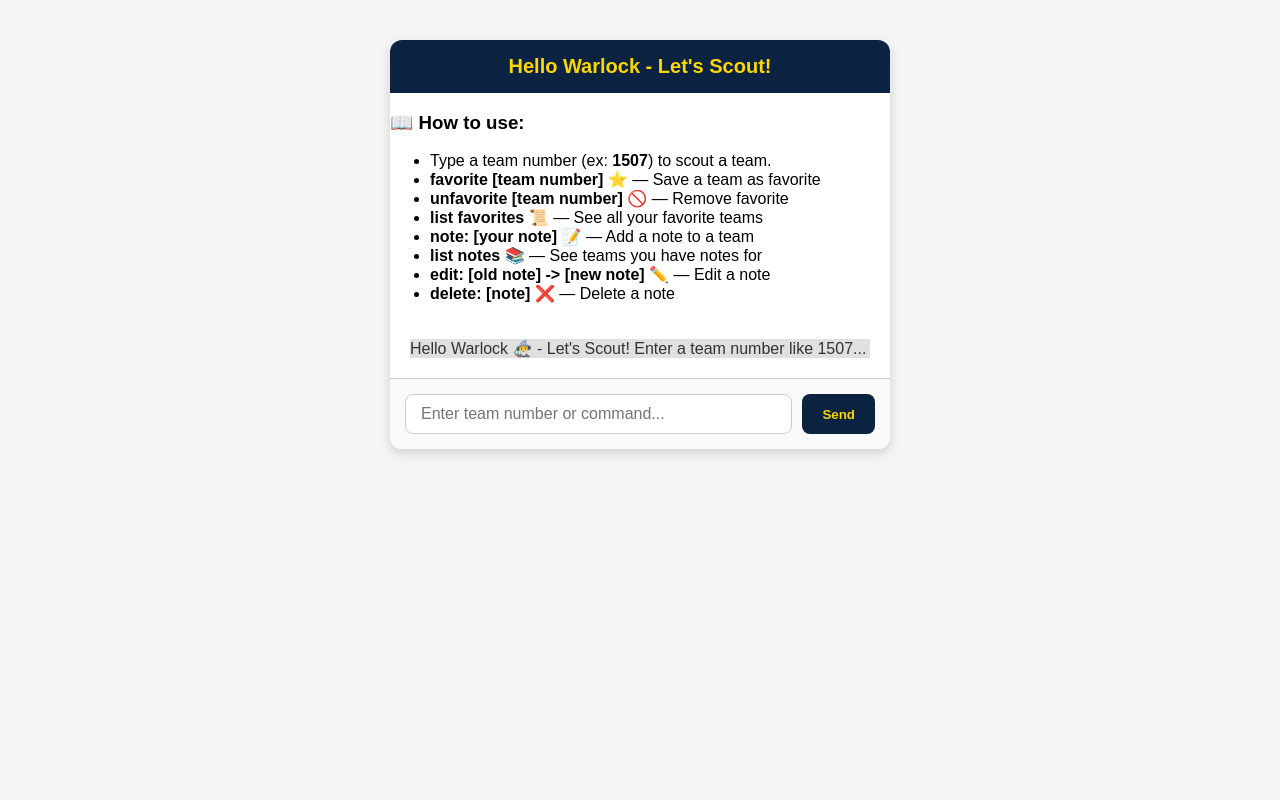
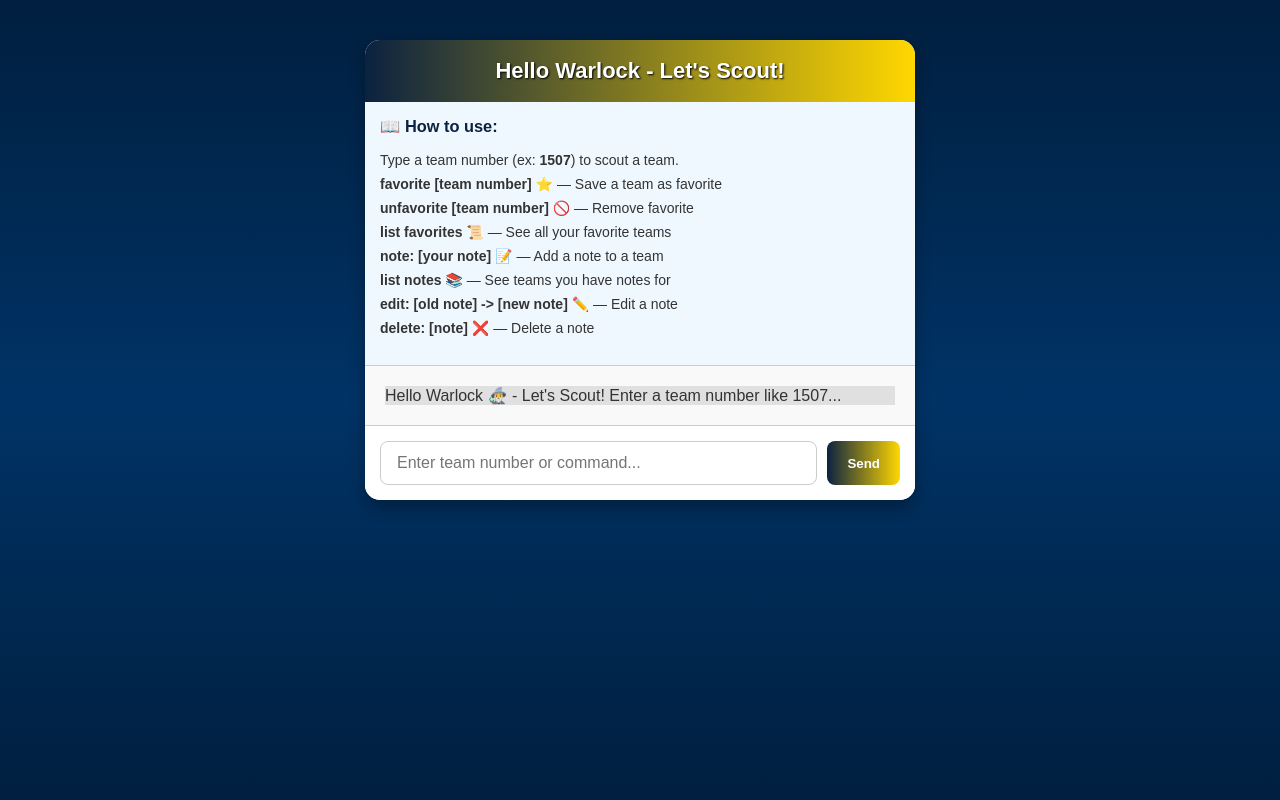
Before and after one commit to cschaus1507/warlocks-scout-bot-2025, a Flask app: page / in a window 1280 px wide. Run offline with Flask 3, Linux system fonts and the light colour scheme.

Commit message:
Update index.html

```diff
--- a/templates/index.html
+++ b/templates/index.html
@@ -8,40 +8,65 @@
     body {
       margin: 0;
       padding: 0;
-      background-color: #f5f5f5;
-      font-family: 'Arial', sans-serif;
+      background: linear-gradient(to bottom, #001f3f, #003366, #001f3f);
+      font-family: 'Poppins', sans-serif;
       display: flex;
       flex-direction: column;
       align-items: center;
       min-height: 100vh;
+      color: #333;
     }
 
     .chat-container {
       margin-top: 40px;
       width: 100%;
-      max-width: 500px;
+      max-width: 550px;
       background-color: white;
-      box-shadow: 0 4px 12px rgba(0, 0, 0, 0.15);
-      border-radius: 12px;
+      box-shadow: 0 8px 16px rgba(0, 0, 0, 0.3);
+      border-radius: 15px;
       display: flex;
       flex-direction: column;
       overflow: hidden;
+      animation: fadeIn 1s ease;
     }
 
     .chat-header {
-      background-color: #0b2240; /* Navy blue for Warlocks */
-      color: #FFD700; /* Gold for Warlocks */
-      padding: 15px;
-      font-size: 20px;
+      background: linear-gradient(90deg, #0b2240, #FFD700);
+      color: white;
+      padding: 18px;
+      font-size: 22px;
       font-weight: bold;
       text-align: center;
+      text-shadow: 1px 1px 2px #000;
+    }
+
+    .chat-instructions {
+      background-color: #f0f8ff;
+      padding: 15px;
+      border-bottom: 1px solid #ccc;
+      font-size: 14px;
+    }
+
+    .chat-instructions h3 {
+      margin-top: 0;
+      color: #0b2240;
+    }
+
+    .chat-instructions ul {
+      list-style-type: none;
+      padding: 0;
+    }
+
+    .chat-instructions li {
+      margin-bottom: 8px;
     }
 
     .chat-messages {
       flex: 1;
       padding: 20px;
       overflow-y: auto;
-      max-height: 400px;
+      max-height: 450px;
+      background-color: #f9f9f9;
     }
 
     .message {
@@ -68,26 +94,37 @@
       display: flex;
       padding: 15px;
       border-top: 1px solid #ccc;
-      background-color: #f9f9f9;
+      background-color: #ffffff;
     }
 
     input[type="text"] {
       flex: 1;
-      padding: 10px 15px;
+      padding: 12px 16px;
       font-size: 16px;
       border: 1px solid #ccc;
       border-radius: 8px;
+      transition: border-color 0.3s ease;
+    }
+
+    input[type="text"]:focus {
+      outline: none;
+      border-color: #FFD700;
     }
 
     button {
-      background-color: #0b2240;
-      color: #FFD700;
+      background: linear-gradient(90deg, #0b2240, #FFD700);
+      color: white;
       border: none;
       padding: 10px 20px;
       margin-left: 10px;
       border-radius: 8px;
       cursor: pointer;
       font-weight: bold;
+      transition: background 0.4s ease;
+    }
+
+    button:hover {
+      background: linear-gradient(90deg, #FFD700, #0b2240);
     }
 
     .typing {
```
Also changed, not shown: other parts of templates/index.html (+14 -21 lines). Lines whose indentation alone changed are shown as unchanged.
